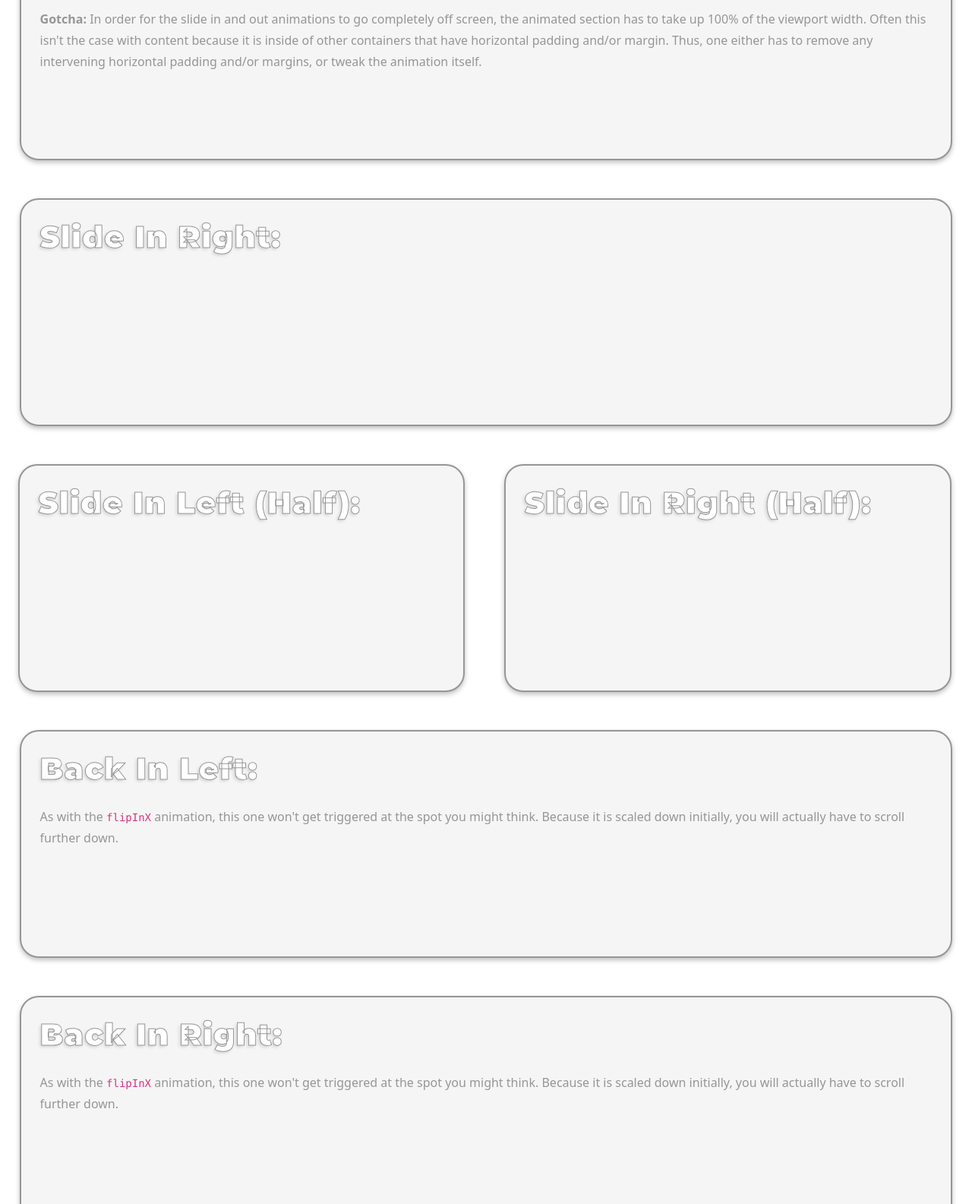
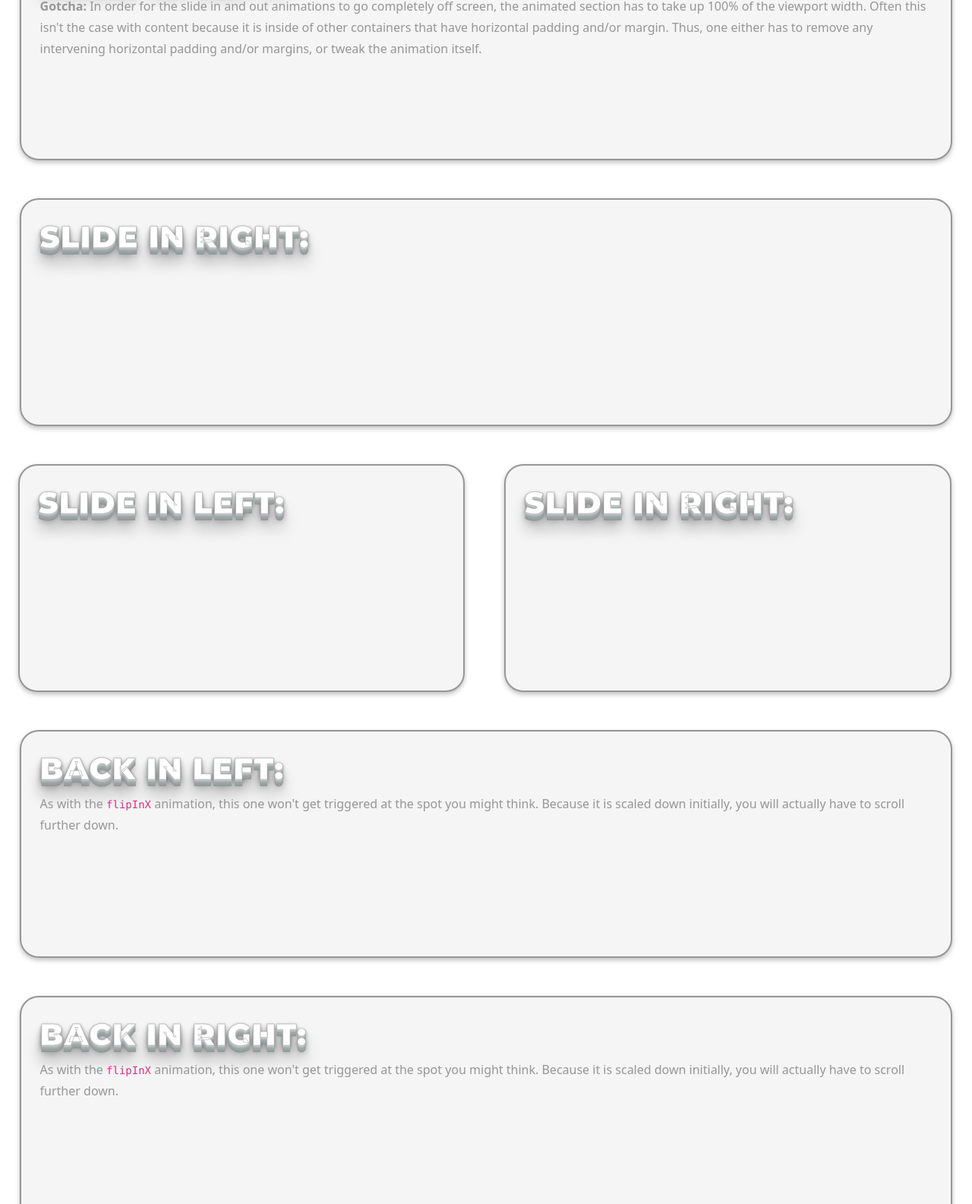
Before and after one commit to DavidCodina/scroll-reveal-animations, a plain HTML site: page index.html in a window 1280 px wide. Shown: the part 543-2128 px from the top of the page at 76% size. Drawn offline with nearby package versions, Linux system fonts and the light colour scheme.

Commit message:
Added 3D text.

```diff
--- a/index.html
+++ b/index.html
@@ -37,7 +37,7 @@
   <main class="py-5">
     <section class="section">
       <article class="article">
-        <h2 class="fancy-h2">Overview:</h2>
+        <h2 class="text-white-3d">Overview:</h2>
 
         <p>This demo uses a <strong><em>few</em></strong> of the animations from animate.css
         to create scroll animations. However, other animate.css can be easily brought
@@ -49,7 +49,7 @@
 
     <section class="section animate__animated" data-enter="animate__slideInLeft" data-exit="animate__slideOutLeft">
       <article class="article">
-        <h2 class="fancy-h2">Slide In Left:</h2>
+        <h2 class="text-white-3d">Slide In Left:</h2>
 
         <p class="mb-0"><strong>Gotcha:</strong> In order for the slide in and out
         animations to go completely off screen, the animated section has to take
@@ -63,7 +63,7 @@
 
     <section class="section animate__animated" data-enter="animate__slideInRight" data-exit="animate__slideOutRight">
       <article class="article">
-        <h2 class="fancy-h2">Slide In Right:</h2>
+        <h2 class="text-white-3d">Slide In Right:</h2>
       </article>
     </section>
 
@@ -71,13 +71,13 @@
     <div><!-- used because .half uses :first-of-type and :last-of-type -->
       <section class="section half animate__animated" data-enter="animate__slideInLeft" data-exit="animate__slideOutLeft">
         <article class="article">
-          <h2 class="fancy-h2">Slide In Left (Half):</h2>
+          <h2 class="text-white-3d">Slide In Left:</h2>
         </article>
       </section>
 
       <section class="section half animate__animated" data-enter="animate__slideInRight" data-exit="animate__slideOutRight">
         <article class="article">
-          <h2 class="fancy-h2">Slide In Right (Half):</h2>
+          <h2 class="text-white-3d">Slide In Right:</h2>
         </article>
       </section>
     </div>
@@ -85,7 +85,7 @@
 
     <section class="section animate__animated" data-enter="animate__backInLeft" data-exit="animate__backOutLeft">
       <article class="article">
-        <h2 class="fancy-h2">Back In Left:</h2>
+        <h2 class="text-white-3d">Back In Left:</h2>
 
         <p>As with the <code>flipInX</code> animation, this one won't get triggered
         at the spot you might think. Because it is scaled down initially, you will
@@ -96,7 +96,7 @@
 
     <section class="section animate__animated" data-enter="animate__backInRight" data-exit="animate__backOutRight">
       <article class="article">
-        <h2 class="fancy-h2">Back In Right:</h2>
+        <h2 class="text-white-3d">Back In Right:</h2>
 
         <p>As with the <code>flipInX</code> animation, this one won't get triggered
         at the spot you might think. Because it is scaled down initially, you will
@@ -107,14 +107,14 @@
 
     <section class="section animate__animated" data-enter="animate__fadeIn" data-exit="animate__fadeOut">
       <article class="article">
-        <h2 class="fancy-h2">Fade In:</h2>
+        <h2 class="text-white-3d">Fade In:</h2>
       </article>
     </section>
 
 
     <section class="section animate__animated" data-enter="animate__flipInX" data-exit="animate__flipOutX">
       <article class="article">
-        <h2 class="fancy-h2">Flip In X:</h2>
+        <h2 class="text-white-3d">Flip In X:</h2>
 
         <p class="mb-0"><strong>Gotcha:</strong> Because the the section is actually rotated it won't trigger the
         animation at exactly the same spot. Rather you will have to scroll down 50% of the section's
@@ -126,7 +126,7 @@
 
     <section class="section animate__animated" data-enter="animate__flipInY" data-exit="animate__flipOutY">
       <article class="article">
-        <h2 class="fancy-h2">Flip In Y:</h2>
+        <h2 class="text-white-3d">Flip In Y:</h2>
 
         <p><strong>Gotcha:</strong> The problem with this animation is that when the
         section is rotated it is actually much higher in the scroll than we want it to be.
@@ -142,7 +142,7 @@
 
     <section class="section animate__animated" data-enter="animate__zoomIn" data-exit="animate__zoomOut">
       <article class="article">
-        <h2 class="fancy-h2">Zoom In:</h2>
+        <h2 class="text-white-3d">Zoom In:</h2>
 
         <p>As with the <code>flipInX</code> animation, this one won't get triggered
         at the spot you might think. Because it is scaled down initially, you will
--- a/style.css
+++ b/style.css
@@ -13,9 +13,6 @@ body {
   overflow-x:hidden; /* Safari needs this to prevent horizontal scrolling. */
 }
 
-/* https://css-tricks.com/transitions-only-after-page-load/
-There was an additional note by someone in the comments section worth noting:
-Some browsers don’t understand none in the transition property. I’ve had to use transition:all 0s linear; */
 body.preload * {
   -webkit-transition: none !important;
      -moz-transition: none !important;
@@ -45,15 +42,31 @@ pre {
   overflow:scroll;
 }
 
-.fancy-h2 {
-  margin: 0 0 25px 0;
-  color: #FFF;
+.text-white-3d {
+  -webkit-text-stroke-width: 1px;                   /* Optional */
+  -webkit-text-stroke-color: rgba(150,150,150,0.5); /* Optional */
   font-size: 40px;
   font-family: Montserrat;
+  color: #FFF;
   letter-spacing: 1px;
-  -webkit-text-stroke-width: 1px;
-  -webkit-text-stroke-color: rgb(150,150,150);
-  text-shadow: -2px 2px 4px rgba(0,0,0,0.15);
+  text-transform: uppercase;
+  text-shadow:
+  0 1px 0 hsl(174,5%,80%),
+  0 2px 0 hsl(174,5%,75%),
+  0 3px 0 hsl(174,5%,70%),
+  0 4px 0 hsl(174,5%,66%),
+  0 5px 0 hsl(174,5%,64%),
+  0 6px 0 hsl(174,5%,62%),
+  0 7px 0 hsl(174,5%,61%),
+  0 8px 0 hsl(174,5%,60%),
+  0 9px 0 rgba(140,140,140,0.8), /* Optional */
+  /* shadows */
+  0 0    5px  rgba(0,0,0,.05),
+  0 1px  3px  rgba(0,0,0,.2),
+  0 3px  5px  rgba(0,0,0,.2),
+  0 5px  10px rgba(0,0,0,.2),
+  0 10px 10px rgba(0,0,0,.2),
+  0 20px 20px rgba(0,0,0,.3);
 }
 
 .child-mb-1 > * { margin-bottom: 0.25rem !important; }
```
